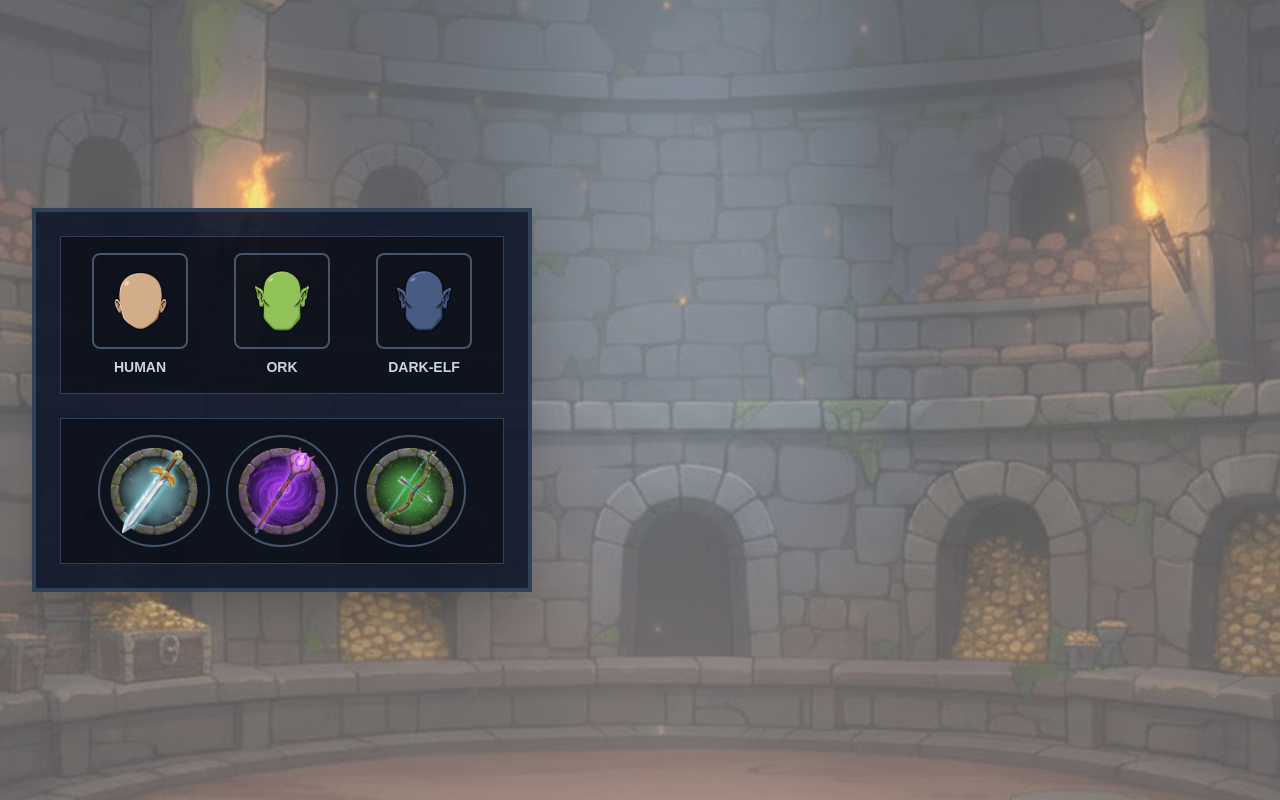
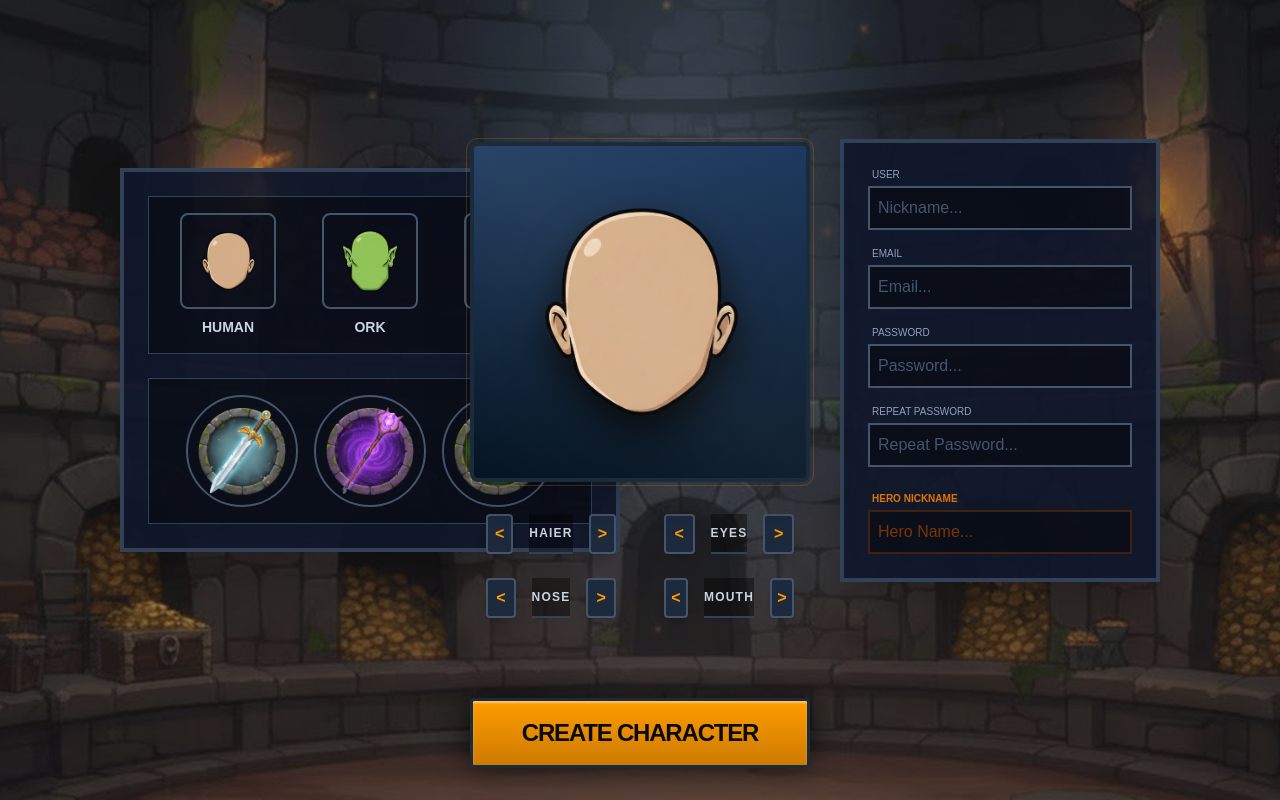
Before and after one commit to RybaLP/IdleRealms-UI, a Next.js app: page /register in a window 1280 px wide. Built offline with nearby package versions, Linux system fonts and the light colour scheme.

Commit message:
feat: implement register page components - only ui

```diff
--- /dev/null
+++ b/app/register/components/characterCreator/appearanceCustomizer.tsx
@@ -0,0 +1,36 @@
+import React from 'react';
+
+const AppearanceCustomizer = () => {
+  const options = [
+    { id: 'hair', label: 'haier' },
+    { id: 'eyes', label: 'eyes' },
+    { id: 'nose', label: 'nose' },
+    { id: 'mouth', label: 'mouth' },
+  ];
+
+  return (
+    <div className="grid grid-cols-2 gap-x-12 gap-y-6 w-full max-w-150 px-4">
+      {options.map((opt) => (
+        <div key={opt.id} className="flex items-center justify-between group">
+
+          <button className="w-10 h-10 flex items-center justify-center bg-slate-800 border-2 border-slate-600 rounded shadow-lg text-amber-500 font-bold hover:border-amber-500 hover:scale-110 transition-all active:scale-90">
+            {"<"}
+          </button>
+
+          <div className="flex-1 mx-4 h-10 flex items-center justify-center bg-black/40 border-b-2 border-slate-700">
+            <span className="text-slate-300 uppercase text-xs font-bold tracking-widest group-hover:text-amber-400 transition-colors">
+              {opt.label}
+            </span>
+          </div>
+
+          <button className="w-10 h-10 flex items-center justify-center bg-slate-800 border-2 border-slate-600 rounded shadow-lg text-amber-500 font-bold hover:border-amber-500 hover:scale-110 transition-all active:scale-90">
+            {">"}
+          </button>
+
+        </div>
+      ))}
+    </div>
+  );
+};
+
+export default AppearanceCustomizer;
--- /dev/null
+++ b/app/register/components/registerForm.tsx
@@ -0,0 +1,54 @@
+const RegisterForm = () => {
+  return (
+    <div className="w-80 bg-slate-900/90 border-4 border-slate-700 p-6 shadow-2xl flex flex-col gap-4">
+
+      <div className="flex flex-col gap-1">
+        <label className="text-[10px] text-slate-400 uppercase ml-1">User</label>
+        <input
+          type="text"
+          placeholder="Nickname..."
+          className="bg-black/40 border-2 border-slate-600 p-2 text-white placeholder:text-slate-600 focus:outline-none focus:border-amber-500 transition-colors"
+        />
+      </div>
+
+      <div className="flex flex-col gap-1">
+        <label className="text-[10px] text-slate-400 uppercase ml-1">Email</label>
+        <input
+          type="email"
+          placeholder="Email..."
+          className="bg-black/40 border-2 border-slate-600 p-2 text-white placeholder:text-slate-600 focus:outline-none focus:border-amber-500 transition-colors"
+        />
+      </div>
+
+      <div className="flex flex-col gap-1">
+        <label className="text-[10px] text-slate-400 uppercase ml-1">Password</label>
+        <input
+          type="password"
+          placeholder="Password..."
+          className="bg-black/40 border-2 border-slate-600 p-2 text-white placeholder:text-slate-600 focus:outline-none focus:border-amber-500 transition-colors"
+        />
+      </div>
+
+      <div className="flex flex-col gap-1">
+        <label className="text-[10px] text-slate-400 uppercase ml-1">Repeat password</label>
+        <input
+          type="password"
+          placeholder="Repeat Password..."
+          className="bg-black/40 border-2 border-slate-600 p-2 text-white placeholder:text-slate-600 focus:outline-none focus:border-amber-500 transition-colors"
+        />
+      </div>
+
+      <div className="flex flex-col gap-1 mt-2">
+        <label className="text-[10px] text-amber-600 uppercase ml-1 font-bold">Hero Nickname</label>
+        <input
+          type="text"
+          placeholder="Hero Name..."
+          className="bg-black/40 border-2 border-amber-900/50 p-2 text-amber-400 placeholder:text-amber-900 focus:outline-none focus:border-amber-500 transition-colors"
+        />
+      </div>
+
+    </div>
+  )
+}
+
+export default RegisterForm
--- a/app/register/page.tsx
+++ b/app/register/page.tsx
@@ -1,15 +1,53 @@
 import Image from "next/image"
 import CreateCharacterPanel from "./components/characterCreator/createCharacterPanel"
+import CharacterAvatar from "../components/shared/characterAvatar"
+import RegisterForm from "./components/registerForm"
+import AppearanceCustomizer from "./components/characterCreator/appearanceCustomizer"
 
 const Page = () => {
   return (
-    <main className="relative min-h-screen flex items-center overflow-hidden">
-        <div className="absolute inset-0 z-0 opacity-70">
-            <Image src="/landing-page-bg.png" fill className="object-cover" alt="bg" />
+    <main className="relative min-h-screen w-full overflow-hidden bg-[#0a0a0a]">
+
+      <div className="absolute inset-0 z-0 opacity-70">
+        <Image src="/landing-page-bg.png" fill className="object-cover" alt="bg" priority />
+      </div>
+
+      <div className="relative z-10 h-screen w-full flex justify-between items-center px-30 pb-20">
+
+        <div className="w-87.5">
+          <CreateCharacterPanel />
         </div>
-        <div className="relative z-10 ml-8">
-            <CreateCharacterPanel/>
+
+        <div className="flex-1 flex flex-col items-center pt-10">
+          <div className="w-full max-w-112.5">
+            <CharacterAvatar />
+          </div>
+          <div className="mt-8">
+            <AppearanceCustomizer />
+          </div>
         </div>
+
+        <div className="w-87.5 flex justify-end">
+          <RegisterForm />
+        </div>
+
+      </div>
+
+      <div className="absolute bottom-8 left-0 w-full flex justify-center z-30">
+        <button className="
+          min-w-85 py-4
+          bg-linear-to-b from-[#ff9d00] to-[#cc7a00]
+          border-[3px] border-[#1a2b3c]
+          text-[#0a0a0a] font-[900] text-2xl uppercase tracking-tighter
+          shadow-[0_0_30px_rgba(0,0,0,0.7),inset_0_2px_2px_rgba(255,255,255,0.4)]
+          hover:from-[#ffb333] hover:to-[#e68a00]
+          hover:scale-105 active:scale-95 transition-all
+          rounded-sm
+        ">
+          Create Character
+        </button>
+      </div>
+
     </main>
   )
 }
```
